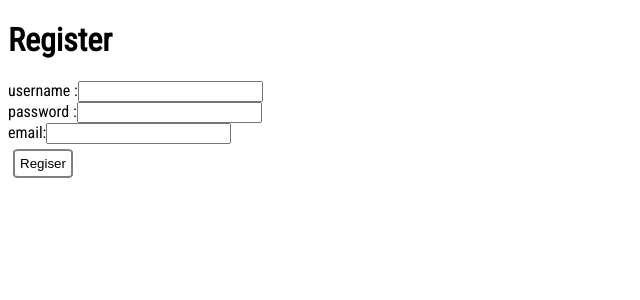
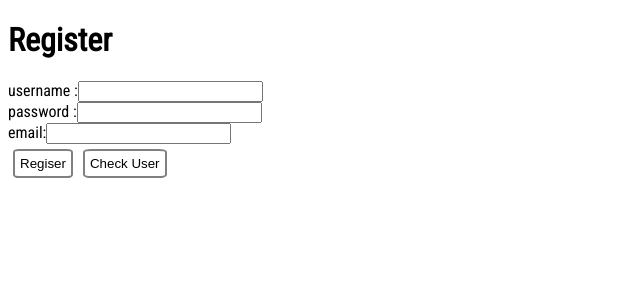
Before and after one commit to bardev0/gymcat-frontend, a React (Vite) app: page /gymcat/register in a window 1280 px wide. Shown: the top 300 px of the page, without its empty margins (0-640 px from the left). Built offline with nearby package versions, Linux system fonts and the light colour scheme.

Commit message:
feat: working validation if user already exists

```diff
--- a/src/components/RegisterBox.tsx
+++ b/src/components/RegisterBox.tsx
@@ -17,7 +17,25 @@ function RegisterBox() {
   const handleEmail = (e: any) => setEmail(e.target.value);
   // console.log(username + " " + password);
 
+  const checkIfUserAlreadyExists = async () => {
+    const user = username;
+    const resp = await fetch(paths.devValidate, {
+      method: "POST",
+      mode: "cors",
+      headers: { "Content-Type": "application/json" },
+      body: JSON.stringify({ user: user }),
+    });
+
+    return await resp.json();
+  };
+
   const sendData = async () => {
+    let x = await checkIfUserAlreadyExists();
+		console.log(x)
+    if (x.doesUserExist == true) {
+      console.log("User Exists");
+    } else {
+      console.log("User Does not Exist");
 
       let data = { name: username };
 
@@ -33,9 +51,9 @@ function RegisterBox() {
       console.log(emailValid);
 
       if (emailValid.success) {
-			Object.assign(data, {email: email})
+        Object.assign(data, { email: email });
       } else {
-			window.alert("Enter Valid Email")
+        window.alert("Enter Valid Email");
       }
 
       if (passwValid.success) {
@@ -63,6 +81,7 @@ function RegisterBox() {
       // resitration complete -> move to sign in!
 
       console.log(resposne);
+    }
   };
 
   return (
@@ -89,6 +108,7 @@ function RegisterBox() {
             <input onChange={handleEmail} type="text"></input>
           </form>
           <button onClick={sendData}>Regiser</button>
+          <button onClick={checkIfUserAlreadyExists}>Check User</button>
         </div>
       </div>
     </>
--- a/src/utils.ts
+++ b/src/utils.ts
@@ -3,6 +3,8 @@ const paths = {
   devLogin: "http://localhost:5001/login",
   prodRegister: "http://191.96.53.225:3000/addUser",
   devRegiser: "http://localhost:5001/addUser",
+  prodValidate: "",
+  devValidate: "http://localhost:5001/validateUser",
 };
 
 export default paths;
```
Also changed, not shown: 1 other file (tests, documents, lock files or other folders). Lines whose indentation alone changed are shown as unchanged.
